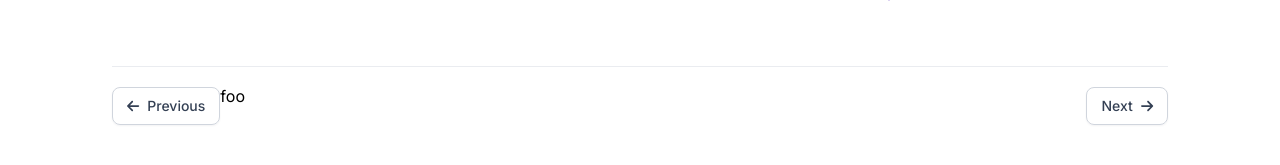
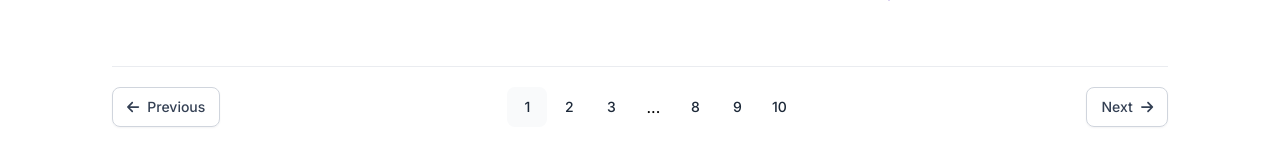
Before and after one commit to chickelit/react-blog, a React (Vite) app: page / in a window 1280 px wide. Shown: the part 2466-2631 px from the top of the page. Built offline with nearby package versions, Linux system fonts and the light colour scheme.

Commit message:
Finish the pagination component

```diff
--- /dev/null
+++ b/src/components/Pagination/PageNumber/index.tsx
@@ -0,0 +1,15 @@
+import { NavLink } from "react-router-dom";
+import { StyledPageNumber } from "./styles";
+
+interface IProps {
+  hasBackground?: boolean
+  number: number;
+}
+
+export function PageNumber(props: IProps) {
+  return (
+    <StyledPageNumber hasBackground={props.hasBackground}>
+      <NavLink to="">{props.number}</NavLink>
+    </StyledPageNumber>
+  );
+}
--- /dev/null
+++ b/src/components/Pagination/PageNumber/styles.ts
@@ -0,0 +1,18 @@
+import { styled, theme } from "Src/stitches.config";
+import { PaginationItem } from "../PaginationItem";
+
+export const StyledPageNumber = styled(PaginationItem, {
+  variants: {
+    "hasBackground": {
+      true: {
+        background: theme.colors.$gray50.value,
+      },
+    },
+  },
+  a: {
+    fontWeight: 500,
+    fontSize: "0.875rem",
+    color: theme.colors.$gray800.value,
+    textAlign: "center",
+  },
+});
--- /dev/null
+++ b/src/components/Pagination/PaginationItem.ts
@@ -0,0 +1,9 @@
+import { styled } from "Src/stitches.config";
+
+export const PaginationItem = styled("li", {
+  borderRadius: "0.5rem",
+  display: "grid",
+  gridTemplateColumns: "1fr",
+  gridTemplateRows: "1fr",
+  placeItems: "center",
+});
--- a/src/components/Pagination/index.tsx
+++ b/src/components/Pagination/index.tsx
@@ -1,7 +1,9 @@
 import { faArrowLeft, faArrowRight } from "@fortawesome/free-solid-svg-icons";
 import { FontAwesomeIcon } from "@fortawesome/react-fontawesome";
 import { BaseHTMLAttributes } from "react";
-import { StyledNavLink, StyledPagination } from "./styles";
+import { PageNumber } from "./PageNumber";
+import { PaginationItem } from "./PaginationItem";
+import { Pages, StyledNavLink, StyledPagination } from "./styles";
 
 export function Pagination(props: BaseHTMLAttributes<HTMLElement>) {
   return (
@@ -10,7 +12,15 @@ export function Pagination(props: BaseHTMLAttributes<HTMLElement>) {
         <FontAwesomeIcon icon={faArrowLeft} />
         <p>Previous</p>
       </StyledNavLink>
-      <div>foo</div>
+      <Pages>
+        <PageNumber number={1} hasBackground />
+        <PageNumber number={2} />
+        <PageNumber number={3} />
+        <PaginationItem>...</PaginationItem>
+        <PageNumber number={8} />
+        <PageNumber number={9} />
+        <PageNumber number={10} />
+      </Pages>
       <StyledNavLink to="">
         <p>Next</p>
         <FontAwesomeIcon icon={faArrowRight} />
--- a/src/components/Pagination/styles.ts
+++ b/src/components/Pagination/styles.ts
@@ -7,7 +7,7 @@ export const StyledPagination = styled("nav", {
   padding: "1.25rem 0 0",
   display: "grid",
   gridTemplateColumns: "max-content 1fr max-content",
-  justifyItems: "space-between",
+  justifyItems: "center",
 });
 
 export const StyledNavLink = styled(NavLink, {
@@ -24,3 +24,11 @@ export const StyledNavLink = styled(NavLink, {
   gap: "0.5rem",
   alignItems: "center",
 });
+
+export const Pages = styled("ul", {
+  display: "grid",
+  gridAutoColumns: "2.5rem",
+  gridTemplateRows: "2.5rem",
+  gridAutoFlow: "column",
+  gap: "0.125rem",
+});
--- a/src/stitches.config.ts
+++ b/src/stitches.config.ts
@@ -7,6 +7,7 @@ export const { styled, theme } = createStitches({
       $gray50: "#f9fafb",
       $gray500: "#667085",
       $gray700: "#344054",
+      $gray800: "#1d2939",
       $gray900: "#101828",
       $primary50: "#f9f5ff",
       $primary600: "#7f56d9",
```
